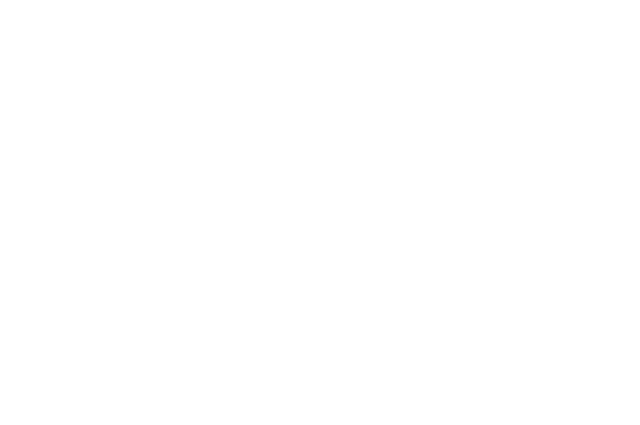
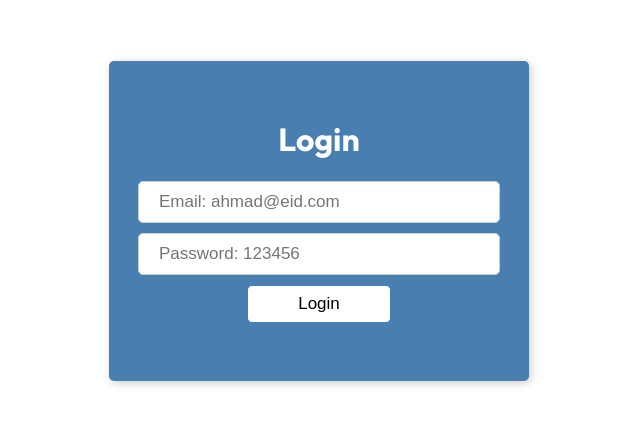
Before and after one commit to ahmad-eid97/Egypt-FWD-Books-Project, a React (Create React App) app: page /login in a window 1280 px wide. Before the commit this address had no page. Shown: the part 179-604 px from the top of the page, without its empty margins (321-961 px from the left). Built offline with nearby package versions, Linux system fonts and the light colour scheme.

Commit message:
add auth pages

```diff
--- a/src/components/Book/Book.js
+++ b/src/components/Book/Book.js
@@ -23,8 +23,18 @@ const Book = ({ book, changeShelf }) => {
     changeShelf(selectedShelf, book)
   }
 
+  const drag = (e) => {
+    e.target.classList.add('dragging')
+    e.target.id = `${book.id}`
+  }
+
+  const dragEnd = (e) => {
+    e.target.classList.remove('dragging');
+    e.target.removeAttribute('id')
+  }
+
   return (
-    <div className="book">
+    <div className="book" draggable="true" onDrag={(e) => drag(e)} onDragEnd={(e) => dragEnd(e)}>
 
       <div className="book__image">
 
--- a/src/components/Book/book.css
+++ b/src/components/Book/book.css
@@ -1,5 +1,10 @@
 .book {
   margin: 0 30px;
+  cursor: grab;
+}
+
+#draging {
+  display: none;
 }
 
 .book .book__image {
@@ -12,6 +17,7 @@
 .book .book__image img {
   width: 100%;
   height: 100%;
+  pointer-events: none;
 }
 
 .book .book__image .book__image-select {
--- a/src/components/Shelf/Shelf.js
+++ b/src/components/Shelf/Shelf.js
@@ -1,12 +1,14 @@
 import React from 'react';
 
 import Book from '../Book/Book';
+
+import { get } from '../../BooksApi';
 
 import PropTypes from 'prop-types';
 
 import './shelf.css'
 
-const Shelf = ({ title, books, changeShelf }) => {
+const Shelf = ({ title, books, changeShelf, shelf }) => {
 
   // CHECK VALIDITY OFF PROPS TYPES
   Shelf.propTypes = {
@@ -15,8 +17,30 @@ const Shelf = ({ title, books, changeShelf }) => {
     changeShelf: PropTypes.func.isRequired
   }
 
+  const drop = async(e) => {
+
+    e.preventDefault()
+
+    if(e.target.classList.contains('shelf__books')) {
+
+      const newBook = document.querySelector('.dragging');
+
+      const bookId = newBook.id;
+
+      const book = await get(bookId)
+
+      changeShelf(shelf, book)
+
+      // e.target.appendChild(newBook)
+    }
+  }
+
+  const dragOver = (e) => {
+    e.preventDefault()
+  }
+
   return (
-    <div className="shelf">
+    <div className="shelf" onDrop={(e) => drop(e)} onDragOver={(e) => dragOver(e)}>
 
       <div className="shelf__head">
 
--- /dev/null
+++ b/src/pages/login/Login.js
@@ -0,0 +1,56 @@
+import React, { useState } from 'react';
+
+import './login.css'
+
+const Login = ({ login }) => {
+  // COMPONENT HOOKS
+  const [email, setEmail] = useState('');
+  const [password, setPassword] = useState('');
+
+  // COMPONENT HANDLERS
+  const loginHandler = async() => {
+    const loginData = {
+      email,
+      password
+    }
+    login(loginData)
+  }
+
+  return (
+    <div className="login">
+
+      <div className="login__box">
+
+        <div className="wrapper">
+
+          <h1>Login</h1>
+
+          <input
+            type="email"
+            placeholder="Email: ahmad@eid.com"
+            value={email}
+            onChange={(e) => setEmail(e.target.value)}
+            required
+          />
+
+          <input
+            type="password"
+            placeholder="Password: 123456"
+            value={password}
+            onChange={(e) => setPassword(e.target.value)}
+            required
+          />
+
+          <button onClick={loginHandler}>
+            Login
+          </button>
+
+        </div>
+
+      </div>
+
+    </div>
+  )
+}
+
+export default Login
--- /dev/null
+++ b/src/pages/login/login.css
@@ -0,0 +1,46 @@
+.login {
+  height: 100vh;
+  display: grid;
+  place-items: center;
+}
+
+.login .login__box {
+  width: 400px;
+  height: 300px;
+  background-color: #487EB0;
+  border-radius: 5px;
+  padding: 10px;
+  display: grid;
+  place-items: center;
+  box-shadow: 2px 2px 10px rgba(0, 0, 0, 0.2);
+}
+
+.login .login__box .wrapper h1 {
+  color: #fff;
+  margin-top: 0;
+}
+
+.login .login__box .wrapper input {
+  width: 80%;
+  padding: 10px 20px;
+  border-radius: 5px;
+  border: 1px solid #ccc;
+  margin-bottom: 10px;
+  font-size: 17px;
+  outline: none;
+}
+
+.login .login__box .wrapper button {
+  font-size: 17px;
+  padding: 8px 50px;
+  background-color: #fff;
+  border: 1px solid #487EB0;
+  border-radius: 5px;
+  cursor: pointer;
+}
+
+.login .login__box .wrapper button:hover {
+  background-color: #487EB0;
+  color: #fff;
+  border: 1px solid #fff;
+}
--- a/src/pages/shelves/Shelves.js
+++ b/src/pages/shelves/Shelves.js
@@ -7,7 +7,7 @@ import Shelf from '../../components/Shelf/Shelf';
 
 import './shelves.css';
 
-const Shelves = () => {
+const Shelves = ({ logout }) => {
   // COMPONENT HOOKS
   const [currentlyReadingBooks, setCurrentlyReadingBooks] = useState([])
   const [wantToReadBooks, setWantToReadBooks] = useState([])
@@ -58,23 +58,27 @@ const Shelves = () => {
 
         <h1>My Reads</h1>
 
+        <button onClick={logout}>
+          Logout
+        </button>
+
       </div>
 
       <div className="shelves__currently-reading">
 
-        <Shelf title="Currently Reading" books={currentlyReadingBooks} changeShelf={changeShelf} />
+        <Shelf title="Currently Reading" books={currentlyReadingBooks} changeShelf={changeShelf} shelf="currentlyReading" />
 
       </div>
 
       <div className="shelves__want-to-read">
 
-        <Shelf title="Want To Read" books={wantToReadBooks} changeShelf={changeShelf} />
+        <Shelf title="Want To Read" books={wantToReadBooks} changeShelf={changeShelf} shelf="wantToRead" />
 
       </div>
 
       <div className="shelves__read">
 
-        <Shelf title="Read" books={readBooks} changeShelf={changeShelf} />
+        <Shelf title="Read" books={readBooks} changeShelf={changeShelf}shelf="read" />
 
       </div>
 
--- a/src/pages/shelves/shelves.css
+++ b/src/pages/shelves/shelves.css
@@ -4,8 +4,28 @@
 
 .shelves .shelves__head {
   background-color: #487eb0;
-  padding: 15px;
+  padding: 15px 100px;
   box-shadow: 2px 2px 10px rgba(0, 0, 0, 0.2);
+  display: flex;
+  justify-content: space-between;
+}
+
+.shelves .shelves__head button {
+  padding: 5px 30px;
+  background-color: #fff;
+  border: 1px solid #487eb0;
+  border-radius: 5px;
+  font-size: 16px;
+  color: #487eb0;
+  font-weight: 500;
+  cursor: pointer;
+  outline: none;
+}
+
+.shelves .shelves__head button:hover {
+  background-color: #487eb0;
+  color: #fff;
+  border: 1px solid #fff;
 }
 
 .shelves .shelves__head h1 {
--- /dev/null
+++ b/src/pages/signup/Signup.js
@@ -0,0 +1,56 @@
+import React, { useState } from 'react';
+
+import './signup.css'
+
+const Signup = ({ signup }) => {
+  // COMPONENT HOOKS
+  const [email, setEmail] = useState('');
+  const [password, setPassword] = useState('');
+
+  // COMPONENT HANDLERS
+  const signupHandler = async() => {
+    const signupData = {
+      email,
+      password
+    }
+    signup(signupData)
+  }
+
+  return (
+    <div className="signup">
+
+      <div className="signup__box">
+
+        <div className="wrapper">
+
+          <h1>signup</h1>
+
+          <input
+            type="email"
+            placeholder="Email: ahmad@eid.com"
+            value={email}
+            onChange={(e) => setEmail(e.target.value)}
+            required
+          />
+
+          <input
+            type="password"
+            placeholder="Password: 123456"
+            value={password}
+            onChange={(e) => setPassword(e.target.value)}
+            required
+          />
+
+          <button onClick={signupHandler}>
+            signup
+          </button>
+
+        </div>
+
+      </div>
+
+    </div>
+  )
+}
+
+export default Signup
--- /dev/null
+++ b/src/pages/signup/signup.css
@@ -0,0 +1,46 @@
+.signup {
+  height: 100vh;
+  display: grid;
+  place-items: center;
+}
+
+.signup .signup__box {
+  width: 400px;
+  height: 300px;
+  background-color: #487EB0;
+  border-radius: 5px;
+  padding: 10px;
+  display: grid;
+  place-items: center;
+  box-shadow: 2px 2px 10px rgba(0, 0, 0, 0.2);
+}
+
+.signup .signup__box .wrapper h1 {
+  color: #fff;
+  margin-top: 0;
+}
+
+.signup .signup__box .wrapper input {
+  width: 80%;
+  padding: 10px 20px;
+  border-radius: 5px;
+  border: 1px solid #ccc;
+  margin-bottom: 10px;
+  font-size: 17px;
+  outline: none;
+}
+
+.signup .signup__box .wrapper button {
+  font-size: 17px;
+  padding: 8px 50px;
+  background-color: #fff;
+  border: 1px solid #487EB0;
+  border-radius: 5px;
+  cursor: pointer;
+}
+
+.signup .signup__box .wrapper button:hover {
+  background-color: #487EB0;
+  color: #fff;
+  border: 1px solid #fff;
+}
--- a/src/routes/AllRoutes.js
+++ b/src/routes/AllRoutes.js
@@ -1,5 +1,9 @@
-import React from 'react';
+import React, { useState } from 'react';
+import { useNavigate } from 'react-router-dom';
+import { Navigate } from 'react-router-dom';
 
+import Signup from '../pages/signup/Signup';
+import Login from '../pages/login/Login';
 import Shelves from '../pages/shelves/Shelves';
 import Search from '../pages/search/Search';
 import BookDetails from '../pages/bookDetails/BookDetails';
@@ -7,16 +11,98 @@ import BookDetails from '../pages/bookDetails/BookDetails';
 import { Routes, Route } from 'react-router-dom';
 
 const AllRoutes = () => {
+  // COMPONENT HOOKS
+  const [user, setUser] = useState(JSON.parse(localStorage.getItem('booksLogin') || null))
+  const [authAccounts, setAuthAccounts] = useState(JSON.parse(localStorage.getItem('booksAuthData') || null))
+  const navigate = useNavigate()
+
+  const signup = (signupData) => {
+
+    let accounts = [];
+
+    const auth = JSON.parse(localStorage.getItem('booksAuthData'))
+
+    if(auth) {
+
+      accounts = auth
+
+      accounts.forEach(account => {
+
+        if(account.email === signupData.email) {
+
+          alert('This email already exists')
+
+        } else {
+
+          accounts.push((signupData))
+
+          localStorage.setItem('booksAuthData', JSON.stringify(accounts))
+
+          navigate('/login')
+
+        }
+
+      })
+
+    } else {
+
+      accounts.push((signupData))
+
+      localStorage.setItem('booksAuthData', JSON.stringify(accounts))
+
+      navigate('/login')
+
+    }
+  }
+
+  const login = (loginData) => {
+    // CHECK IF ACCOUNT EXISTS...
+    authAccounts.forEach(account => {
+
+      if(account.email === loginData.email && account.password === loginData.password) {
+
+        localStorage.setItem('booksLogin', JSON.stringify(loginData))
+
+        setUser(loginData)
+
+        navigate('/')
+
+      } else {
+
+        alert('Wrong Credentials')
+
+      }
+
+    })
+
+  }
+
+  const logout = () => {
+
+    setUser(null)
+
+    localStorage.removeItem('booksLogin')
+
+    navigate('/login')
+
+  }
+
   return (
+
     <Routes>
 
-      <Route path='/' element={<Shelves />} />
+      <Route path='/signup' element={!user ? <Signup signup={signup} /> : <Navigate to="/" replace />} />
 
-      <Route path='/search' element={<Search />} />
+      <Route path='/login' element={!user ? <Login login={login} /> : <Navigate to="/" replace />} />
 
-      <Route path='/book/:bookId' element={<BookDetails />} />
+      <Route path='/' element={user ? <Shelves logout={logout} /> : <Navigate to="/login" replace />} />
+
+      <Route path='/search' element={user ? <Search /> : <Navigate to="/login" replace />} />
+
+      <Route path='/book/:bookId' element={user ? <BookDetails /> : <Navigate to="/login" replace />} />
 
     </Routes>
+
   )
 }
 
```
